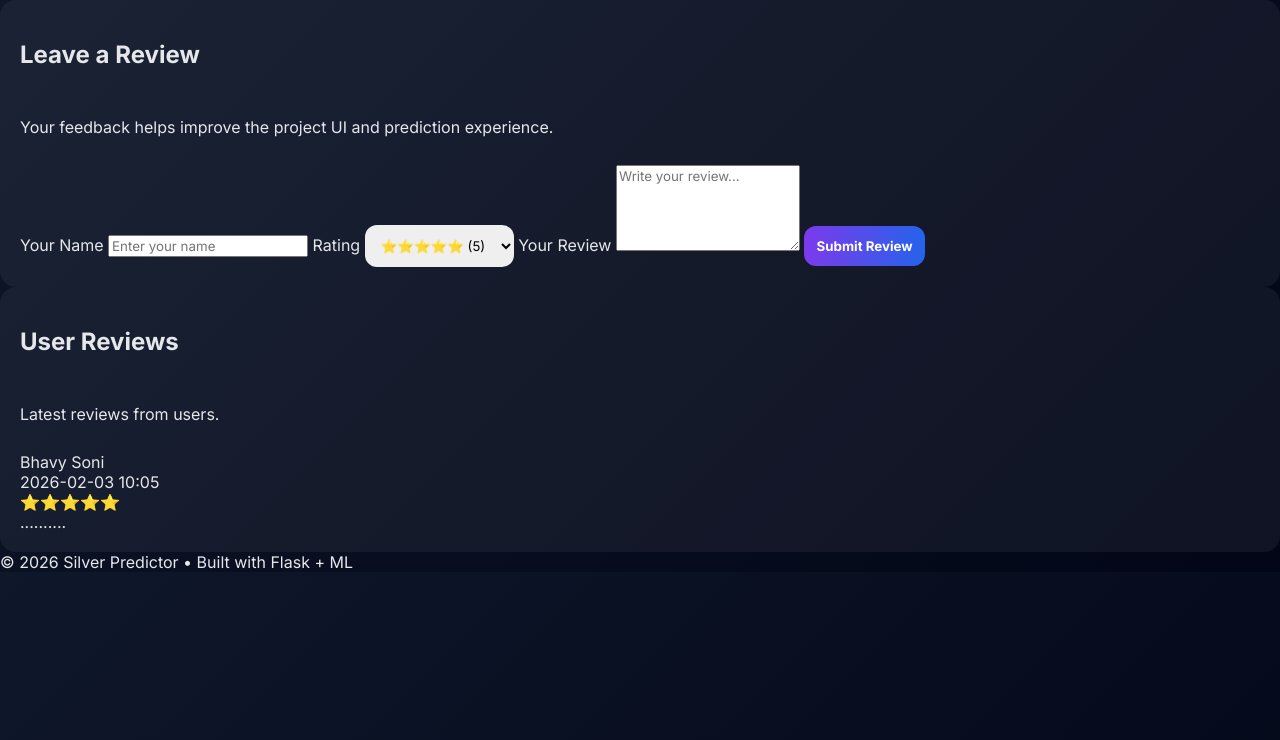
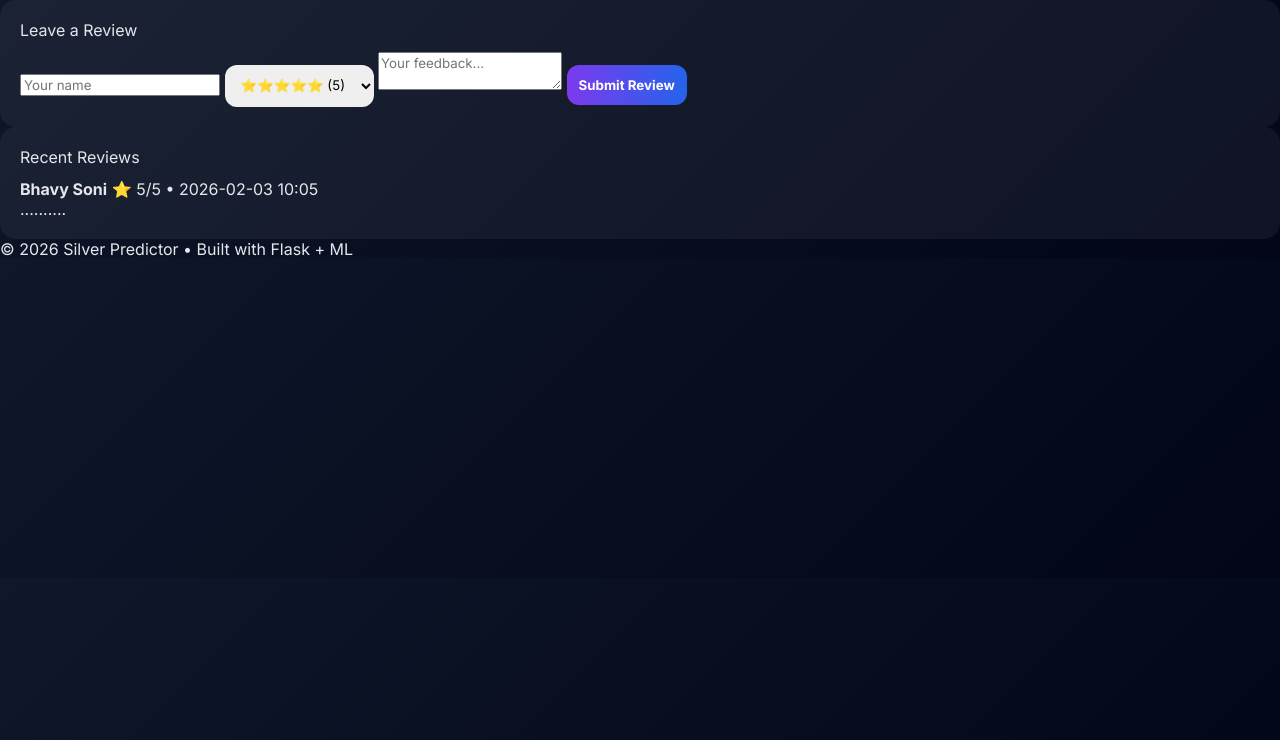
Before and after one commit to Bhavy123321/Silver-Price-Predictor, a Flask app: page /reviews in a window 1280 px wide. Shown: the part 60-800 px from the top of the page. Run offline with Flask 3, Linux system fonts and the light colour scheme; data comes from the database, SQL or seed files in the repository; parts of the project's set-up code (start-up, migrations or seed data) failed here and were passed over.

Commit message:
Update reviews.html

```diff
--- a/templates/reviews.html
+++ b/templates/reviews.html
@@ -1,55 +1,40 @@
 {% extends "base.html" %}
 {% block content %}
 
-<div class="page">
 <div class="grid2">
   <div class="card page-card">
-            <h2>Leave a Review</h2>
-            <p class="muted">Your feedback helps improve the project UI and prediction experience.</p>
-
+    <div class="card-title">Leave a Review</div>
     <form method="POST" class="review-form">
-                <label>Your Name</label>
-                <input type="text" name="name" placeholder="Enter your name" required>
-
-                <label>Rating</label>
-                <select name="rating" required>
+      <input name="name" placeholder="Your name" required />
+      <select name="rating">
         <option value="5">⭐⭐⭐⭐⭐ (5)</option>
         <option value="4">⭐⭐⭐⭐ (4)</option>
         <option value="3">⭐⭐⭐ (3)</option>
         <option value="2">⭐⭐ (2)</option>
         <option value="1">⭐ (1)</option>
       </select>
-
-                <label>Your Review</label>
-                <textarea name="message" rows="5" placeholder="Write your review..." required></textarea>
-
+      <textarea name="message" placeholder="Your feedback..." required></textarea>
       <button class="btn-primary" type="submit">Submit Review</button>
     </form>
   </div>
 
   <div class="card page-card">
-            <h2>User Reviews</h2>
-            <p class="muted">Latest reviews from users.</p>
-
-            {% if reviews and reviews|length > 0 %}
-            <div class="reviews-list">
-                {% for name, rating, message, created_at in reviews %}
+    <div class="card-title">Recent Reviews</div>
+    {% if reviews and reviews|length %}
+      <div class="review-list">
+        {% for r in reviews %}
           <div class="review-item">
             <div class="review-head">
-                        <div class="review-name">{{ name }}</div>
-                        <div class="review-date">{{ created_at }}</div>
+              <b>{{ r[0] }}</b>
+              <span class="muted">⭐ {{ r[1] }}/5 • {{ r[3] }}</span>
             </div>
-                    <div class="review-rating">
-                        {% for i in range(rating) %}⭐{% endfor %}
-                    </div>
-                    <div class="review-msg">{{ message }}</div>
+            <div class="muted">{{ r[2] }}</div>
           </div>
         {% endfor %}
       </div>
     {% else %}
-            <div class="muted">No reviews yet. Be the first!</div>
+      <div class="muted">No reviews yet. Be the first 😊</div>
     {% endif %}
-        </div>
   </div>
 </div>
 
```
Lines whose indentation alone changed are shown as unchanged.
